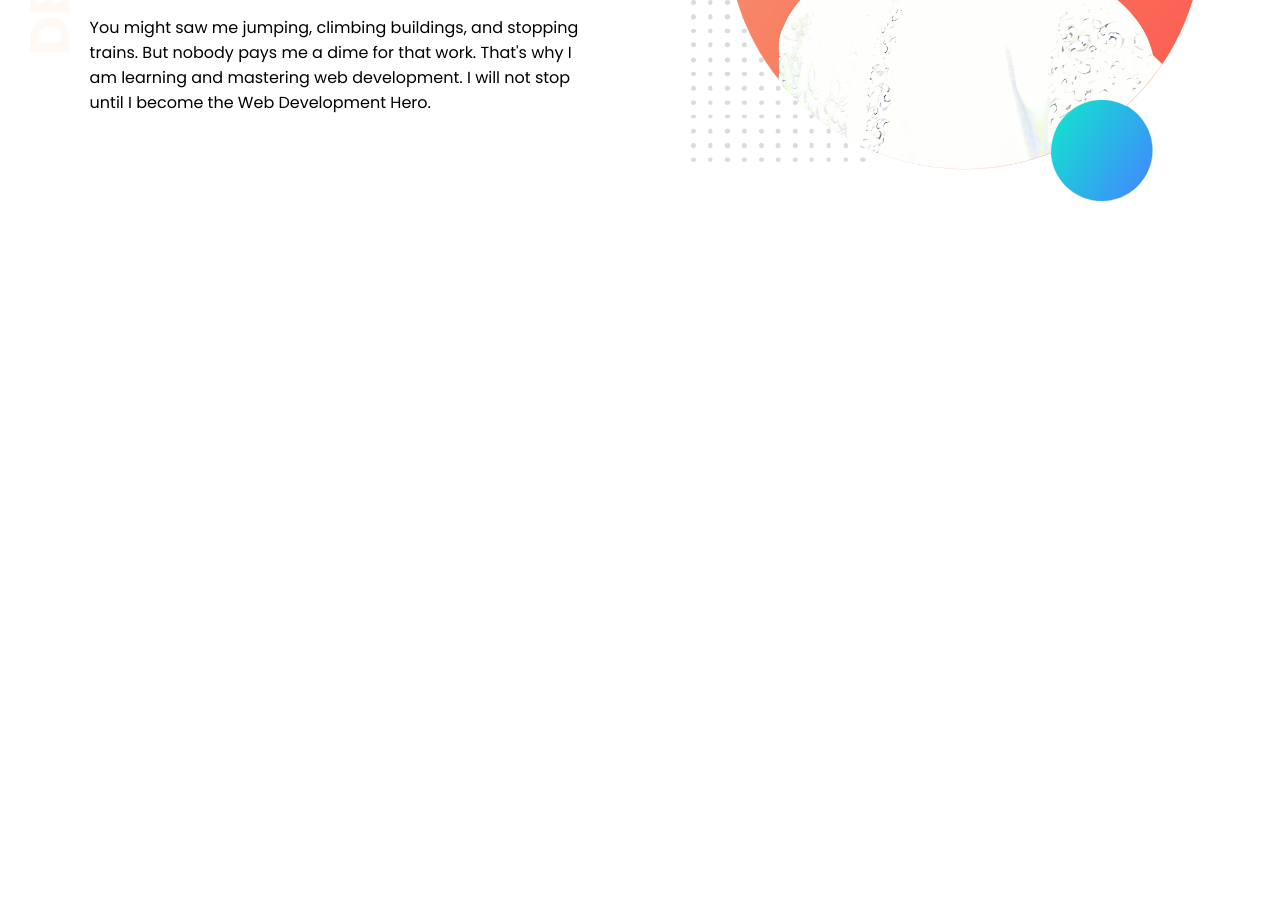
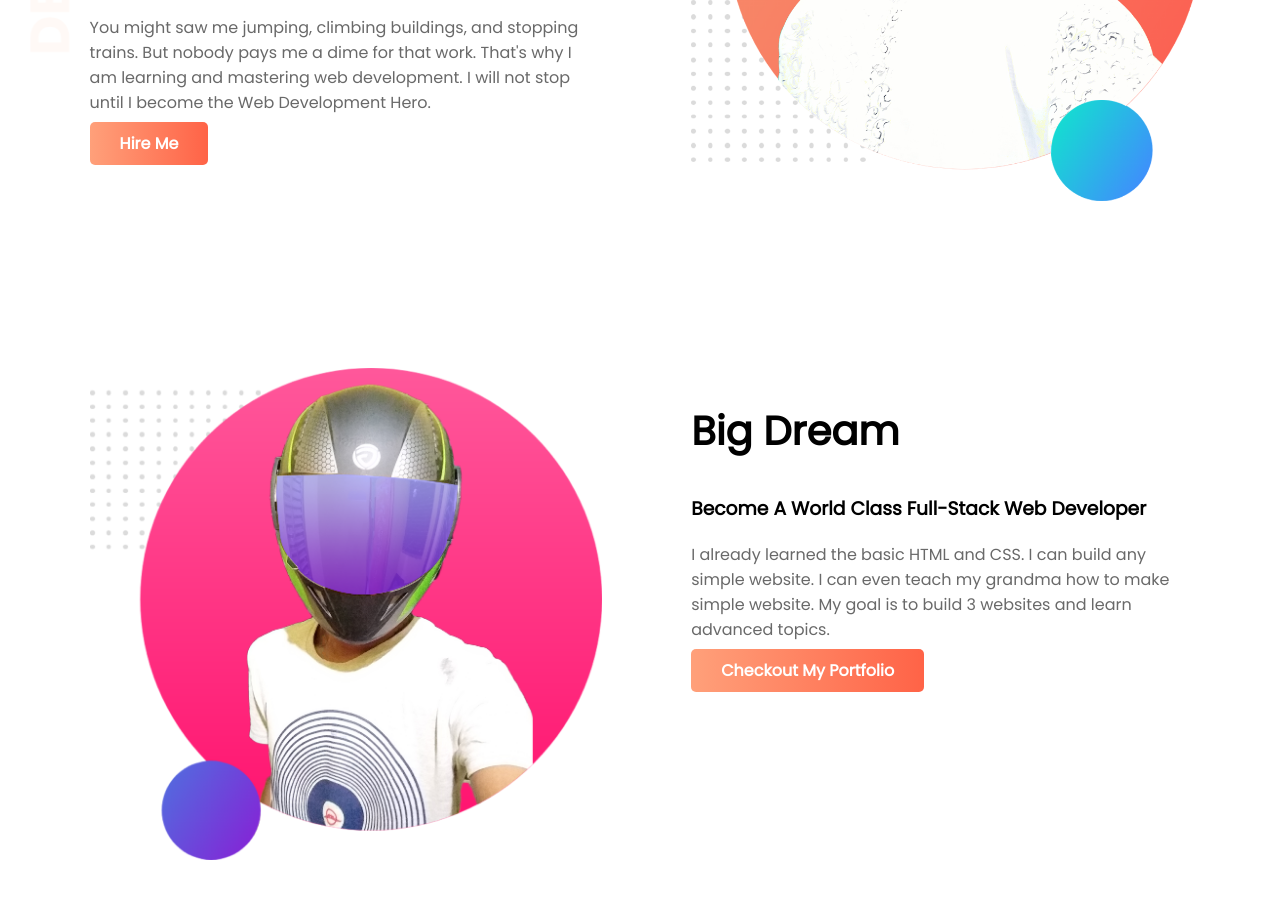
Before and after one commit to sayedpritom999/web.portfolio, a plain HTML site: page index.html in a window 1280 px wide. Shown: the part 307-1206 px from the top of the page. Before the commit the page ends 800 px from the top, so only its background shows below. Drawn offline with Linux system fonts and the light colour scheme.

Commit message:
fifth commin

```diff
--- a/index.html
+++ b/index.html
@@ -14,10 +14,22 @@
             <h1><span class="name-highlight">Sayed</span> Website</h1>
             <h3>World-Class Professional Web Developer</h3>
             <p>You might saw me jumping, climbing buildings, and stopping trains. But nobody pays me a dime for that work. That's why I am learning and mastering web development. I will not stop until I become the Web Development Hero.</p>
+            <a class="link-button" target="_blank" href="https://www.linkedin.com/in/sayed-pritom-1a52a71a3/ ">Hire Me</a>
         </div>
         <div class="half-width">
             <img src="Images/Pritom.png" alt="">
         </div>
     </section>
+    <section class="dream-area">
+        <div class="half-width">
+            <img src="Images/avater1.png" alt="">
+        </div>
+        <div class="half-width">
+            <h2>Big Dream</h2>
+            <h3>Become A World Class Full-Stack Web Developer</h3>
+            <p>I already learned the basic HTML and CSS. I can build any simple website. I can even teach my grandma how to make simple website. My goal is to build 3 websites and learn advanced topics.</p>
+            <a class="link-button" target="_blank" href="https://graphicriver.net/user/sayed_pritom/portfolio ">Checkout My Portfolio</a>
+        </div>
+    </section>
 </body>
 </html>
--- a/style.css
+++ b/style.css
@@ -4,6 +4,12 @@ body {
 }
 h1 {
     font-size: 50px;
+}
+h2 {
+    font-size: 40px;
+}
+p {
+    color: dimgray;
 }
 .name-highlight {
     color: orange;
@@ -23,4 +29,14 @@ h1 {
 }
 section {
     height: 500px;
+    margin-bottom: 175px;
 }
+.link-button {
+    text-decoration: none;
+    background-image: linear-gradient(90deg, lightsalmon, tomato);
+    padding: 10px 30px;
+    border-radius: 5px;
+    color: white;
+    font-weight: 700;
+
+}
```
